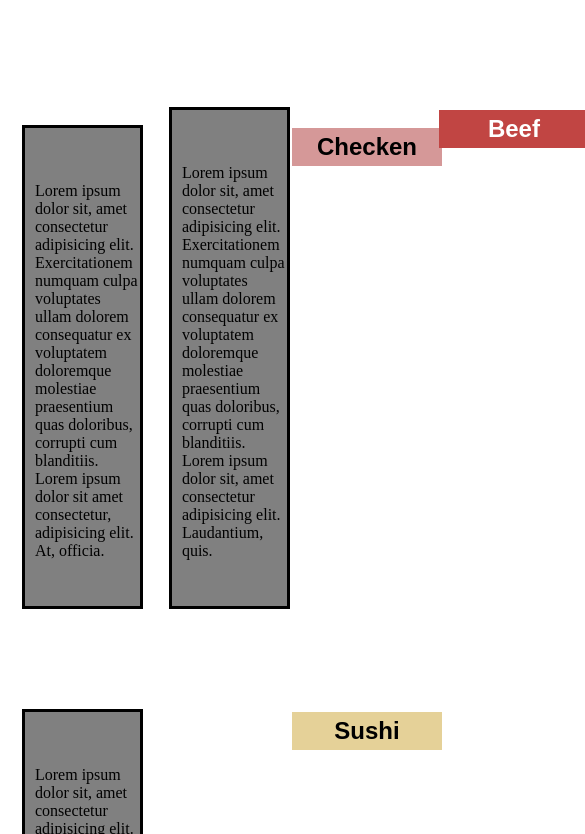
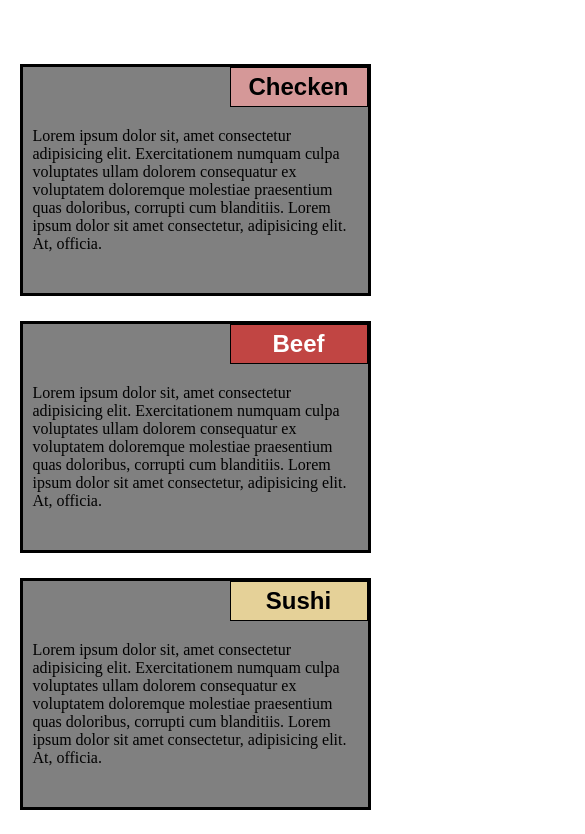
Before and after one commit to KhaledMostafa990/Corsera-Assignment, a plain HTML site: page index.html in a window 390 px wide. Shown: the part 73-907 px from the top of the page, 585 px wide, since content can reach past the window. After the commit the page ends 883 px from the top, so only its background shows below. Drawn offline with Linux system fonts and the light colour scheme.

Commit message:
Assignment complete

```diff
--- a/css/style.css
+++ b/css/style.css
@@ -1,42 +1,54 @@
 * {
   box-sizing: border-box;
+  margin: 0;
+  padding: 0;
 }
 body {
   background-color: white;
-  margin: 0;
-  padding: 0;
 }
+
+/* header */
 header h1 {
   text-align: center;
 }
 .container {
   width: 100%;
+  margin-top: 75px;
 }
+
+/* Default sections */
 section {
   background-color: gray;
-  width: 31%;
-  display: inline-block;
-  margin-left: 22px;
-  margin-top: 100px;
+  width: 30%;
   border: 3px solid #000;
   padding-bottom: 30px;
+  float: left;
+  clear: right;
+  position: relative;
+  margin: 0 1.6%;
 }
+
+/* Default heading sections */
 h2 {
-  position: relative;
+  position: absolute;
+  border: 1.5px solid #000;
   margin: 0;
   padding: 5px 10px;
-  width: 150px;
-  left: 267px;
+  width: 40%;
+  top: 0;
+  right: 0;
   text-align: center;
   font-family: sans-serif;
 }
+
+/* Default p  */
 p {
-  padding-left: 10px;
+  padding: 10px 10px;
+  margin-top: 50px;
 }
+/* Menu heading color  */
 .sushi h2 {
   background-color: #e5d198;
-}
-.sushi p {
 }
 
 .beef h2 {
@@ -47,3 +59,35 @@ p {
 .checken h2 {
   background-color: #d59898;
 }
+
+/* tablet screen */
+@media (min-width: 768px) and (max-width: 991px) {
+  section.beef {
+    width: 45%;
+    margin: 0 2.5%;
+  }
+  section.checken {
+    width: 45%;
+    margin: 0 2.5%;
+  }
+  section.sushi {
+    width: 95%;
+    margin: 25px 2.5% 0;
+  }
+}
+
+/* mobile screen */
+@media (max-width: 767px) {
+  section.beef {
+    width: 90%;
+    margin: 25px 5% 0;
+  }
+  section.checken {
+    width: 90%;
+    margin: 25px 5% 0;
+  }
+  section.sushi {
+    width: 90%;
+    margin: 25px 5% 0;
+  }
+}
--- a/index.html
+++ b/index.html
@@ -22,26 +22,24 @@
           elit. At, officia.
         </p>
       </section>
-
       <section class="beef">
         <h2>Beef</h2>
         <p>
           Lorem ipsum dolor sit, amet consectetur adipisicing elit.
           Exercitationem numquam culpa voluptates ullam dolorem consequatur ex
           voluptatem doloremque molestiae praesentium quas doloribus, corrupti
-          cum blanditiis. Lorem ipsum dolor sit, amet consectetur adipisicing
-          elit. Laudantium, quis.
+          cum blanditiis. Lorem ipsum dolor sit amet consectetur, adipisicing
+          elit. At, officia.
         </p>
       </section>
-
       <section class="sushi">
         <h2>Sushi</h2>
         <p>
           Lorem ipsum dolor sit, amet consectetur adipisicing elit.
           Exercitationem numquam culpa voluptates ullam dolorem consequatur ex
           voluptatem doloremque molestiae praesentium quas doloribus, corrupti
-          cum blanditiis. Lorem ipsum dolor, sit amet consectetur adipisicing
-          elit. In, libero.
+          cum blanditiis. Lorem ipsum dolor sit amet consectetur, adipisicing
+          elit. At, officia.
         </p>
       </section>
     </div>
```
